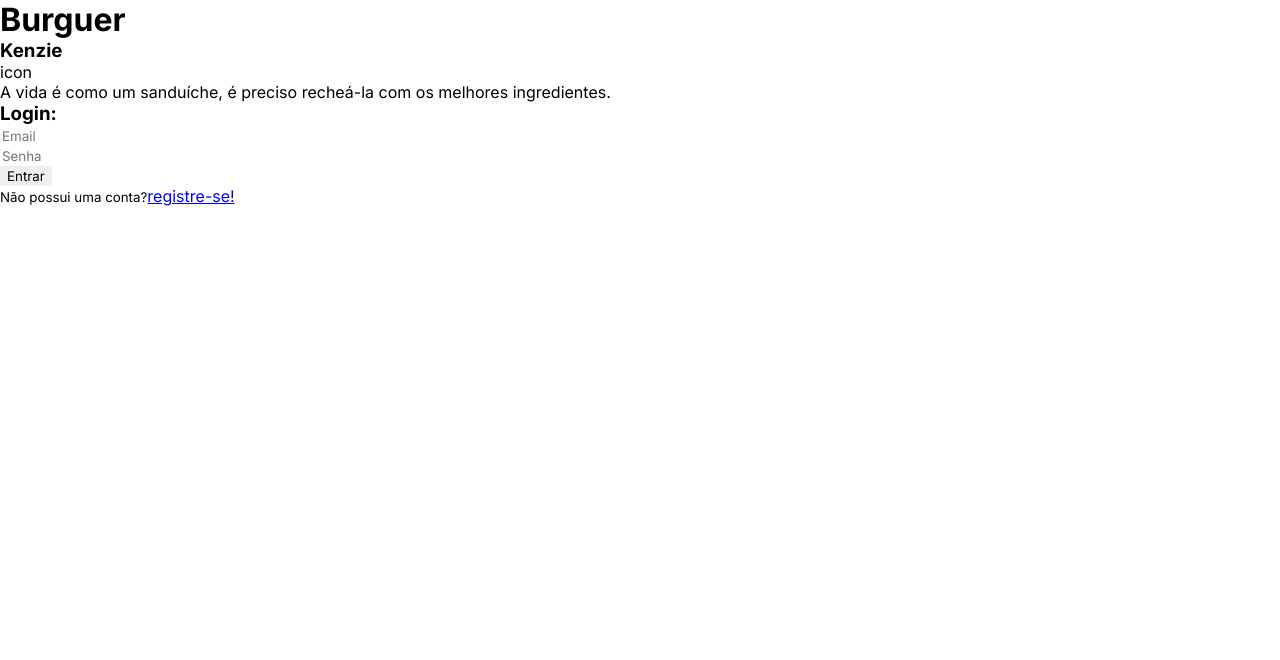
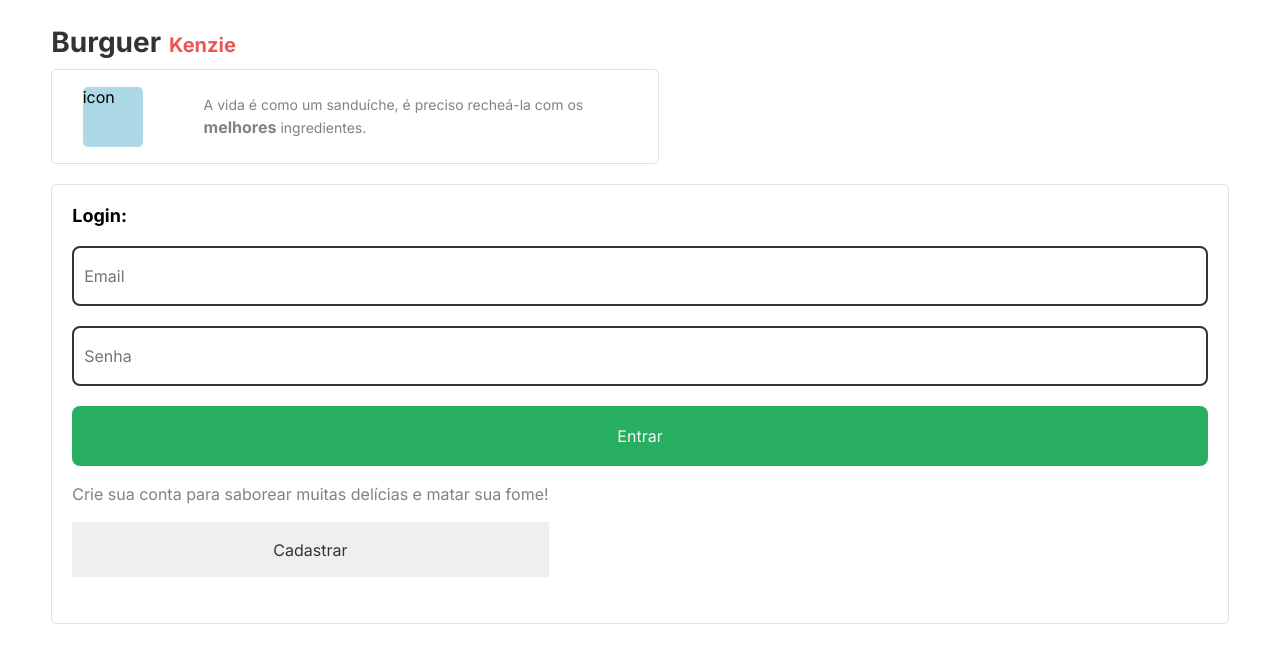
Before and after one commit to Kenzie-Academy-Brasil-Developers/react-entrega-s5-hamburgueria-2-0-com-typescript-json-server-luan-ferreir4, a React (Create React App) app: page / in a window 1280 px wide. Shown: the top 660 px of the page. Built offline with nearby package versions, Linux system fonts and the light colour scheme.

Commit message:
style: login page UI

```diff
--- a/src/Components/Input/index.tsx
+++ b/src/Components/Input/index.tsx
@@ -1,5 +1,5 @@
 import { InputHTMLAttributes } from "react";
-// import { InputBox } from "../../Styles/ComponentsStyles/input";
+import { InputBox, InputContainer } from "../../Styles/ComponentsStyles/InputStyle";
 
 interface InputProps extends InputHTMLAttributes<HTMLInputElement> {
   label?: string;
@@ -16,10 +16,10 @@ export const Input = ({
   ...rest
 }: InputProps) => {
   return (
-    <div>
+    <InputBox>
       {label && <p>{label}</p>}
-      <input {...register(text)} {...rest} />
+      <InputContainer {...register(text)} {...rest} />
       {error && <p>{error}</p>}
-    </div>
+    </InputBox>
   );
 };
--- a/src/Components/LoginForm/index.tsx
+++ b/src/Components/LoginForm/index.tsx
@@ -1,12 +1,12 @@
 import { Input } from "../Input";
+import { Link } from "react-router-dom"
 
 import * as yup from "yup";
 import { useForm } from "react-hook-form";
 import { yupResolver } from "@hookform/resolvers/yup";
 import { IUserDataLogin } from "../../Interfaces/UserData";
 import { UseSignIn } from "../../Providers/SignIn";
-// import { UseAuth } from "../../Providers/Auth";
-// import { LoginContainer, LoginForm } from "../../Styles/ComponentsStyles/LoginContainer";
+import { FormContainer, SignInForm, FooterForm } from "../../Styles/ComponentsStyles/SignInForm";
 
 export const LoginForm = () => {
   const { signIn } = UseSignIn();
@@ -33,10 +33,10 @@ export const LoginForm = () => {
   };
 
   return (
-    <div>
+    <FormContainer>
       <h3>Login:</h3>
 
-      <form onSubmit={handleSubmit(handleLogin)}>
+      <SignInForm onSubmit={handleSubmit(handleLogin)}>
         <Input
           placeholder="Email"
           register={register}
@@ -51,7 +51,11 @@ export const LoginForm = () => {
           error={errors.password?.message}
         />
         <button type="submit">Entrar</button>
-      </form>
-    </div>
+      </SignInForm>
+      <FooterForm>
+          <small>Crie sua conta para saborear muitas delícias e matar sua fome!</small>
+          <button><Link className="link" to="/register">Cadastrar</Link></button>
+      </FooterForm>
+    </FormContainer>
   );
 }
--- /dev/null
+++ b/src/Components/TopContent/index.tsx
@@ -0,0 +1,16 @@
+import { TopContentContainer,TitleContainer, IconContainer } from "../../Styles/ComponentsStyles/TopContentStyle"
+
+export const TopContent = () => {
+  return (
+    <TopContentContainer>
+    <TitleContainer>
+    <h1>Burguer</h1>
+    <h2>Kenzie</h2>
+    </TitleContainer>
+    <IconContainer>
+        <div>icon</div>
+        <p>A vida é como um sanduíche, é preciso recheá-la com os <b>melhores</b> ingredientes.</p>
+    </IconContainer>
+    </TopContentContainer>
+  );
+};
--- a/src/Pages/SignIn/index.tsx
+++ b/src/Pages/SignIn/index.tsx
@@ -1,21 +1,11 @@
-import { LoginForm } from "../../Components/LoginForm"
-import { Link } from "react-router-dom"
+import { LoginForm } from "../../Components/LoginForm";
+import { TopContent } from "../../Components/TopContent";
+import { Page } from "../../Styles/PageStyles";
 export const SignInPage = () => {
-    return(
-        <div>
-            <div>
-            <h1>Burguer</h1>
-            <h3>Kenzie</h3>
-            </div>
-            <div>
-                <div>icon</div>
-                <p>A vida é como um sanduíche, é preciso recheá-la com os melhores ingredientes.</p>
-            </div>
-            <LoginForm/>
-            <div>
-                <small>Não possui uma conta?</small>
-                <Link to="/register">registre-se!</Link>
-            </div>
-        </div>
-    )
-}
+  return (
+    <Page>
+      <TopContent />
+      <LoginForm />
+    </Page>
+  );
+};
--- /dev/null
+++ b/src/Styles/ComponentsStyles/InputStyle/index.ts
@@ -0,0 +1,22 @@
+import styled from "styled-components";
+
+export const InputBox = styled.form`
+  display: flex;
+  flex-direction: column;
+  align-items: flex-start;
+  margin-bottom: 20px;
+  width: inherit;
+`;
+
+export const InputContainer = styled.input`
+  display: flex;
+  flex-direction: column;
+  align-items: flex-start;
+
+  height: 60px;
+  width: inherit;
+  padding: 0 10px;
+
+  border: 2px solid var(--gray-dark);
+  border-radius: 8px;
+`;
--- /dev/null
+++ b/src/Styles/ComponentsStyles/SignInForm/index.ts
@@ -0,0 +1,51 @@
+import styled from "styled-components";
+
+export const FormContainer = styled.form`
+  display: flex;
+  flex-direction: column;
+  align-items: flex-start;
+  justify-content: flex-start;
+  width: inherit;
+  height: 440px;
+  padding: 20px;
+  border: 1px solid var(--gray-light);
+  border-radius: 5px;
+
+  h3{
+    font-size: 18px;
+    margin-bottom: 20px;
+  }
+`;
+export const SignInForm = styled.form`
+  display: flex;
+  flex-direction: column;
+  align-items: flex-start;
+  width: 100%;
+
+  button{
+    height: 60px;
+    width: 100%;
+    padding: 0px 40px;
+    background-color: var(--color-primary);
+    color: var(--gray-x-light);
+    border-radius: 8px;
+  }
+`;
+export const FooterForm = styled.div`
+  display: flex;
+  flex-direction: column;
+  margin: 18px 0 10px;
+
+  small{
+    color: var(--gray-medium);
+    margin-bottom: 18px;
+  }
+  button{
+    height: 55px;
+    .link{
+      text-decoration: none;
+      color: var(--gray-dark);
+    }
+  }
+
+`;
--- /dev/null
+++ b/src/Styles/ComponentsStyles/TopContentStyle/index.ts
@@ -0,0 +1,52 @@
+import styled from "styled-components";
+
+export const TopContentContainer = styled.section`
+display: flex;
+flex-direction: column;
+align-items: flex-start;
+`;
+
+export const TitleContainer = styled.div`
+display: flex;
+align-items: flex-end;
+justify-content: flex-start;
+width: inherit;
+margin-bottom: 10px;
+h1 {
+  font-size: 28px;
+  color: var(--gray-dark);
+  margin-right: 8px;
+}
+h2 {
+  font-size: 20px;
+  color: var(--color-secondary);
+  margin-bottom: 2px;
+}
+`;
+
+export const IconContainer = styled.div`
+display: flex;
+align-items: center;
+justify-content: space-around;
+
+width: inherit;
+height: 95px;
+margin: 0 auto 20px;
+border: 1px solid var(--gray-light);
+border-radius: 5px;
+
+div{
+  background-color: lightblue;
+  height: 60px;
+  width: 60px;
+  border-radius: 5px;
+}
+
+p{
+  width: 70%;
+  text-align: left;
+  font-size: 14px;
+  line-height: 22px;
+  color: var(--gray-medium);
+}
+`;
--- a/src/Styles/GlobalStyles/index.ts
+++ b/src/Styles/GlobalStyles/index.ts
@@ -6,6 +6,7 @@ export const GlobalStyles = createGlobalStyle`
         border: none;
         box-sizing: border-box;
         font-family: 'Inter', sans-serif;
+        font-size: 16px;
     }
     button{
         border: 1px solid transparent;
@@ -17,6 +18,17 @@ export const GlobalStyles = createGlobalStyle`
         }
     }
     :root{
+        --color-primary: #27AE60;
+        --color-secondary: #EB5757;
 
+        --gray-dark: #333333;
+        --gray-medium: #828282;
+        --gray-light: #E0E0E0;
+        --gray-x-light: #F5F5F5;
+
+        --feedback-success: #168821;
+        --feedback-error: #E60000;
+        --feedback-warning: #FFCD07;
+        --feedback-info: #155BCB;
     }
 `;
--- /dev/null
+++ b/src/Styles/PageStyles/index.ts
@@ -0,0 +1,13 @@
+import styled from "styled-components";
+
+export const Page = styled.div`
+  display: flex;
+  flex-direction: column;
+  align-items: flex-start;
+  justify-content: center;
+  width: 92vw;
+
+  padding: 25px 0;
+  margin: 0 auto;
+  background-color: #fff;
+`;
```
